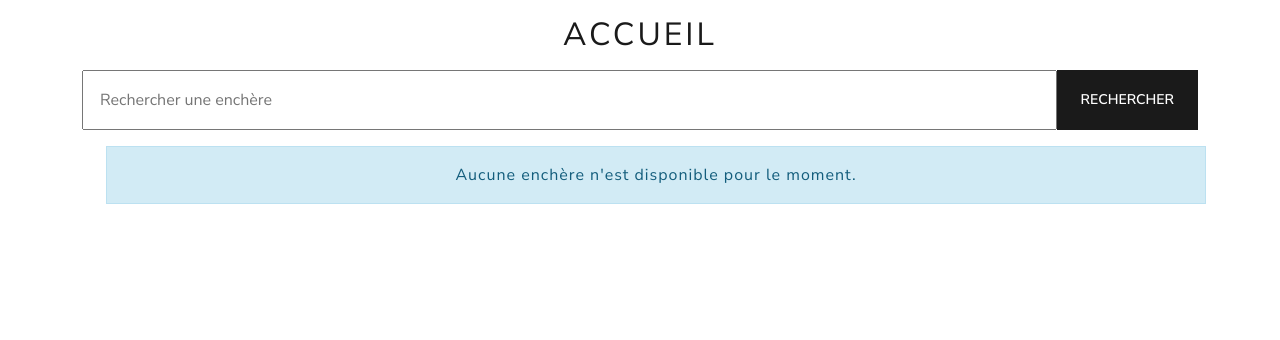
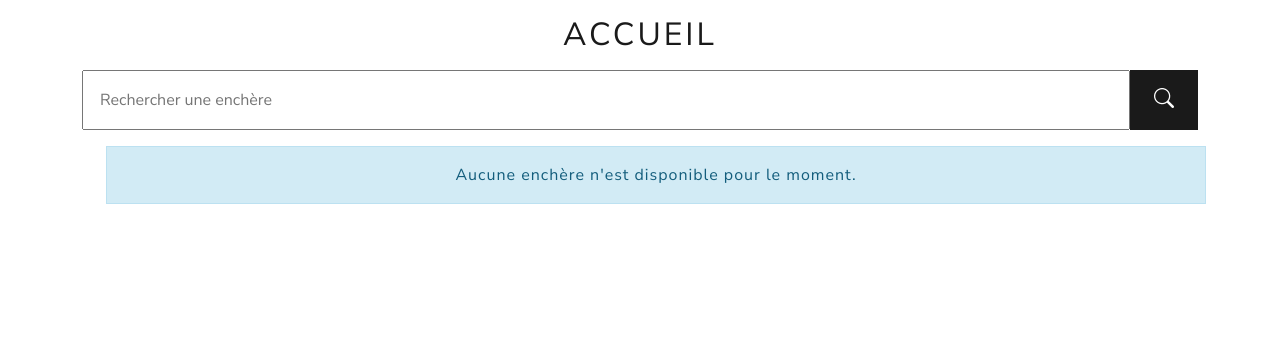
Before and after one commit to raphaelgrougnet/AuctionBay, a Flask app: page / in a window 1280 px wide. Shown: the part 96-436 px from the top of the page. Run offline with Flask 3, Linux system fonts and the light colour scheme; data that the repository does not hold is empty; some libraries are stand-ins or nearby versions.

Commit message:
Ajout d'une loupe dans la barre de recherche

```diff
--- a/templates/index.jinja
+++ b/templates/index.jinja
@@ -6,7 +6,7 @@
     <div class="searchbar">
         <label for="search" hidden="hidden">Rechercher une enchère</label>
         <input type="search" id="search" placeholder="Rechercher une enchère">
-        <button class="btn btn-primary" id="btnSearch">Rechercher</button>
+        <button class="btn btn-primary" id="btnSearch"><i class="bi bi-search fs-4"></i></button>
         <div class="suggestions" id="divSuggestions">
             <ul id="listeSuggestions">
             </ul>
@@ -56,7 +56,7 @@
     </div>
     <div class="d-flex justify-content-center p-3" >
         <svg class="ring cacher" viewBox="25 25 50 50" stroke-width="5" id="loader-encheres">
-            <circle cx="50" cy="50" r="20" />
+            <circle cx="50" cy="50" r="20"></circle>
         </svg>
 
     </div>
```
